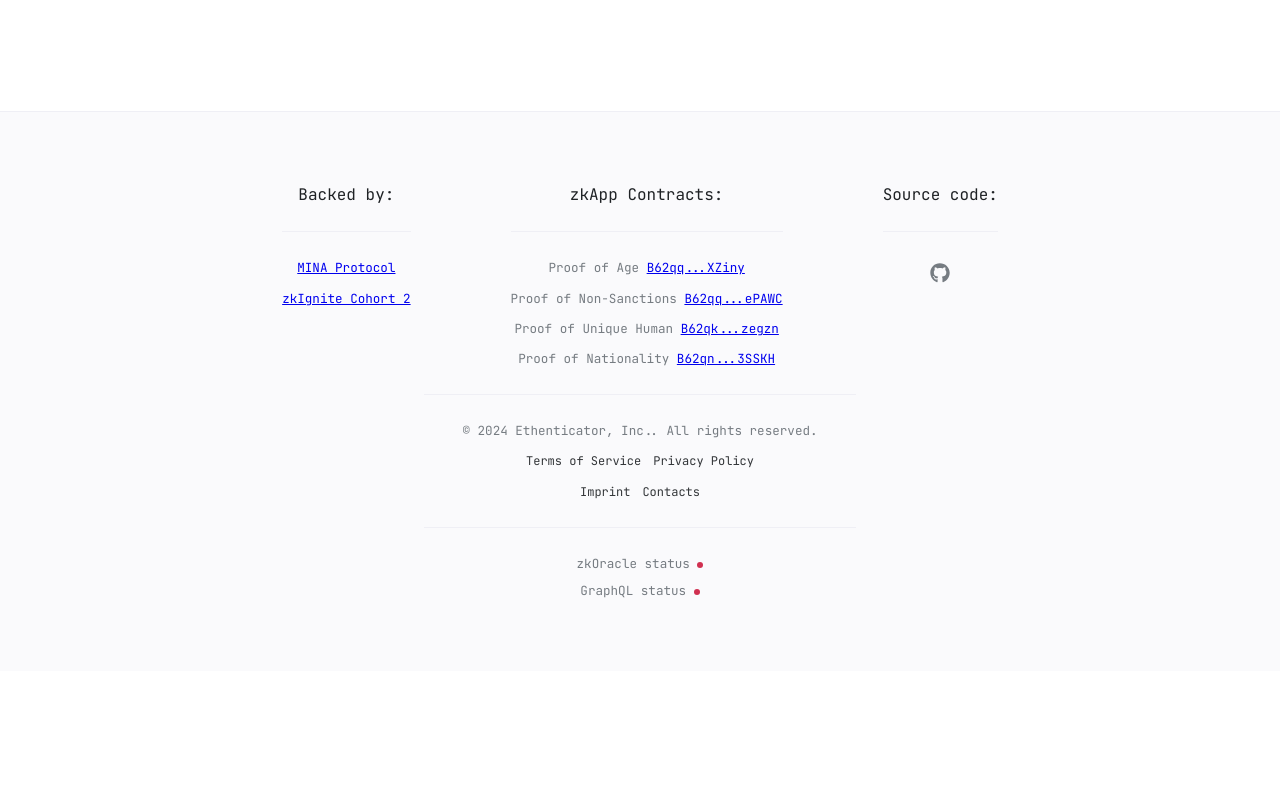
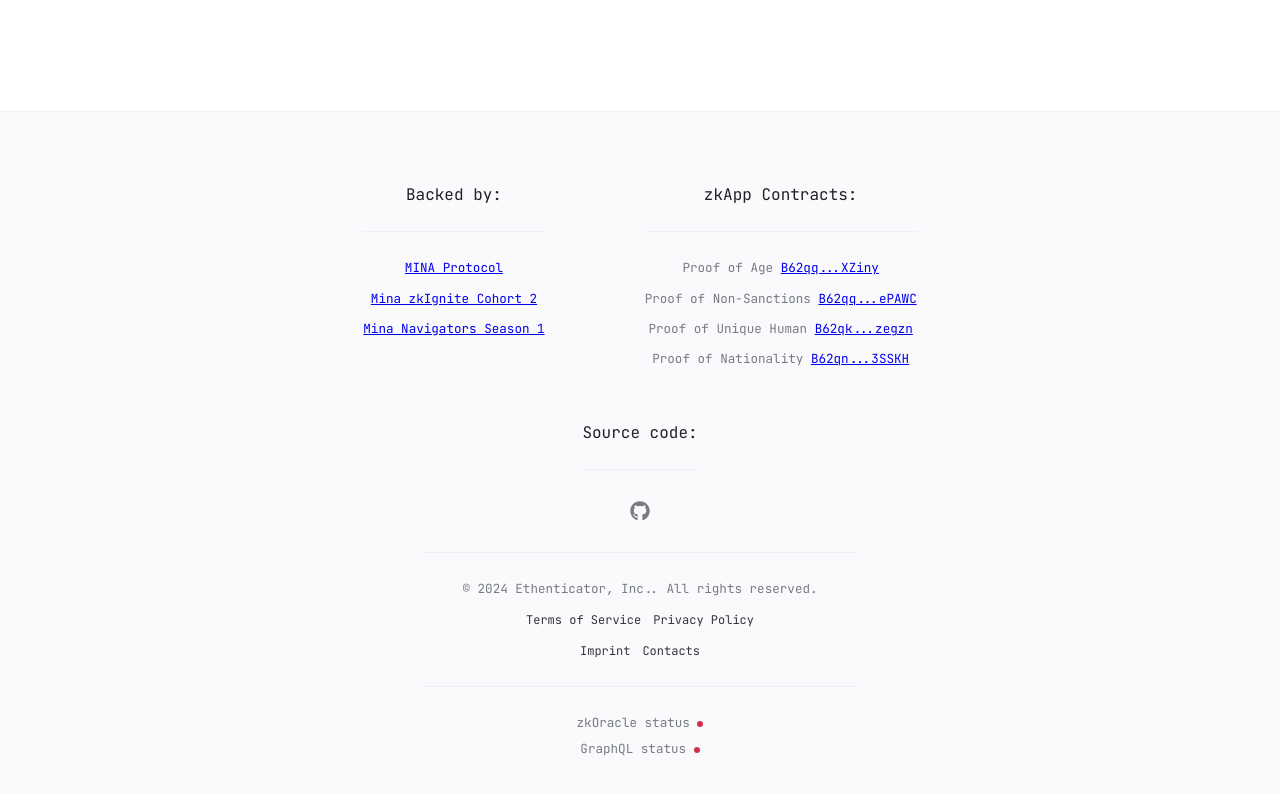
Before and after one commit to id-Mask/website, a Vue app: page / in a window 1280 px wide. Shown: the part 1938-2732 px from the top of the page. Before the commit the page ends 2609 px from the top, so only its background shows below. Built offline with nearby package versions, Linux system fonts and the light colour scheme; no server answers; what o1js would draw is missing.

Commit message:
update backed by footer

```diff
--- a/src/components/footer_.vue
+++ b/src/components/footer_.vue
@@ -22,7 +22,8 @@
 
 const backedBy = [
   { name: 'MINA Protocol', url: 'https://minaprotocol.com/' },
-  { name: 'zkIgnite Cohort 2', url: 'https://zkignite.minaprotocol.com/' }
+  { name: 'Mina zkIgnite Cohort 2', url: 'https://zkignite.minaprotocol.com/' },
+  { name: 'Mina Navigators Season 1', url: 'https://minaprotocol.com/blog/navigators-season-1-grand-prizes' }
 ]
 
 const shortenAddress = (address) => {
```
